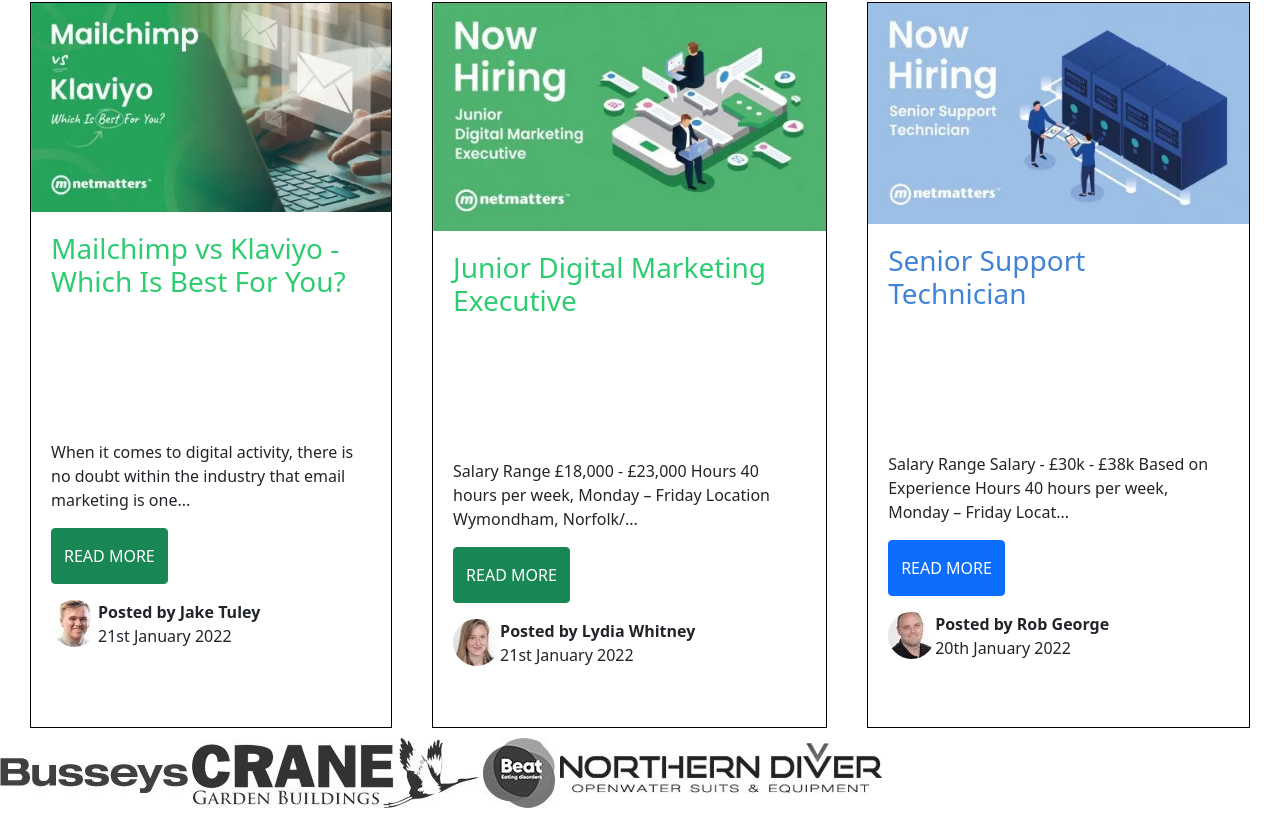
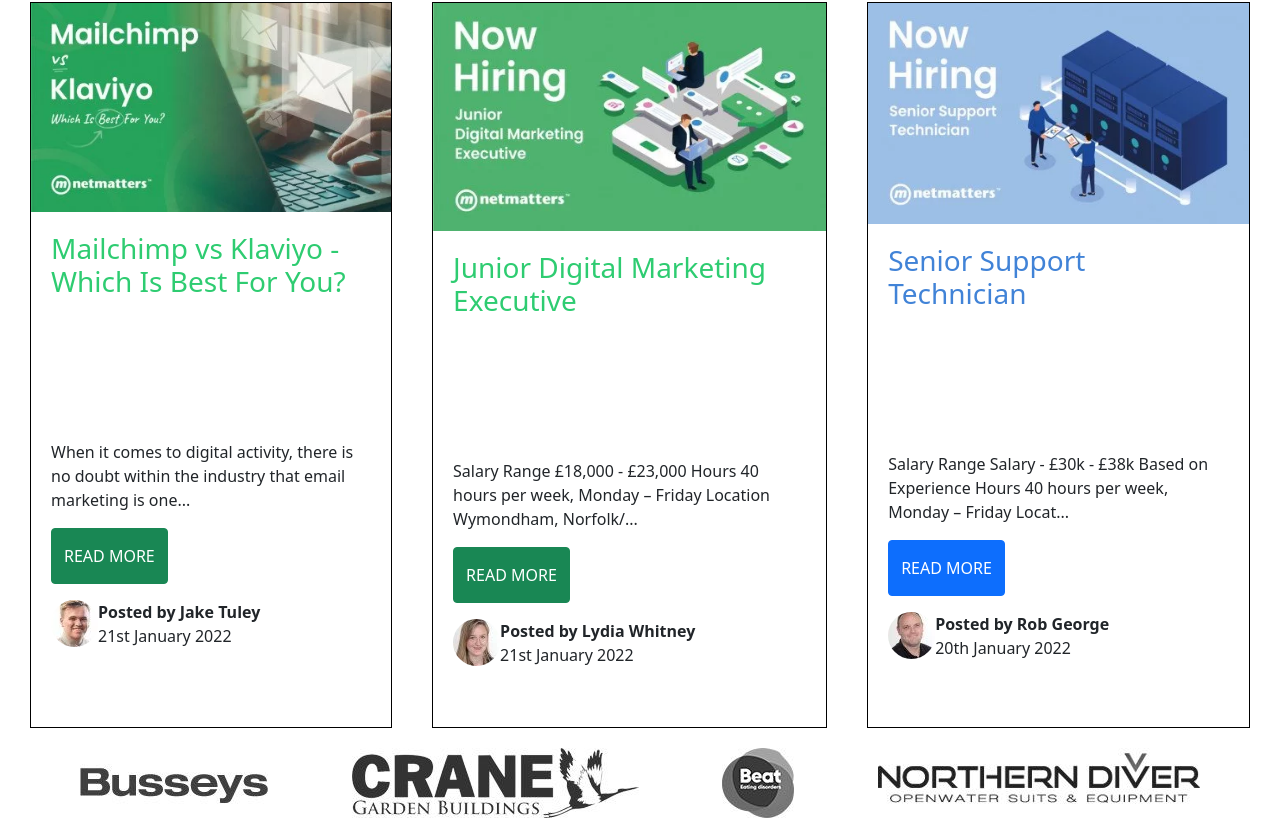
Before and after one commit to EnobiusPrime/NetMatters-HTML-CSS-Reflection, a plain HTML site: page index.html in a window 1280 px wide. Shown: the part 1245-2083 px from the top of the page. Before the commit the page ends 2053 px from the top, so only its background shows below. Drawn offline with nearby package versions, Linux system fonts and the light colour scheme.

Commit message:
Fixed the second bar but without the popups.

```diff
--- a/index.html
+++ b/index.html
@@ -185,10 +185,10 @@
             </div>
         </div>
         <div class="second-bar">
-            <img src="assets/asset 14.jpeg"></img>
-            <img src="assets/asset 16.jpeg"></img>
-            <img src="assets/asset 18.jpeg"></img>
-            <img src="assets/asset 20.jpeg"></img>
+            <span class="color-flip"><img class="color-on" src="assets/asset 13.png"><img class="color-off" src="assets/asset 14.jpeg"></img></span>
+            <span class="color-flip"><img class="color-on" src="assets/asset 15.png"><img class="color-off" src="assets/asset 16.jpeg"></img></span>
+            <span class="color-flip"><img class="color-on" src="assets/asset 17.png"><img class="color-off" src="assets/asset 18.jpeg"></img></span>
+            <span class="color-flip"><img class="color-on" src="assets/asset 19.png"><img class="color-off" src="assets/asset 20.jpeg"></img></span>
         </div>
     </body>
 </html>
--- a/style.scss
+++ b/style.scss
@@ -1,7 +1,25 @@
 .second-bar{
-    display: auto;
-    flex: wrap;
-    justify-content: center;
+    display: flex;
+    margin: 20px 80px;
+    justify-content: space-between;
+}
+
+.color-on{
+    display: none;
+}
+
+.color-off{
+    display: flex;
+}
+
+.color-flip:hover{
+    .color-on{
+        display: flex;
+    }
+
+    .color-off{
+        display: none;
+    }
 }
 
 $colour0: #ffffff;
```
Also changed, not shown: style.css, 1 other file.
